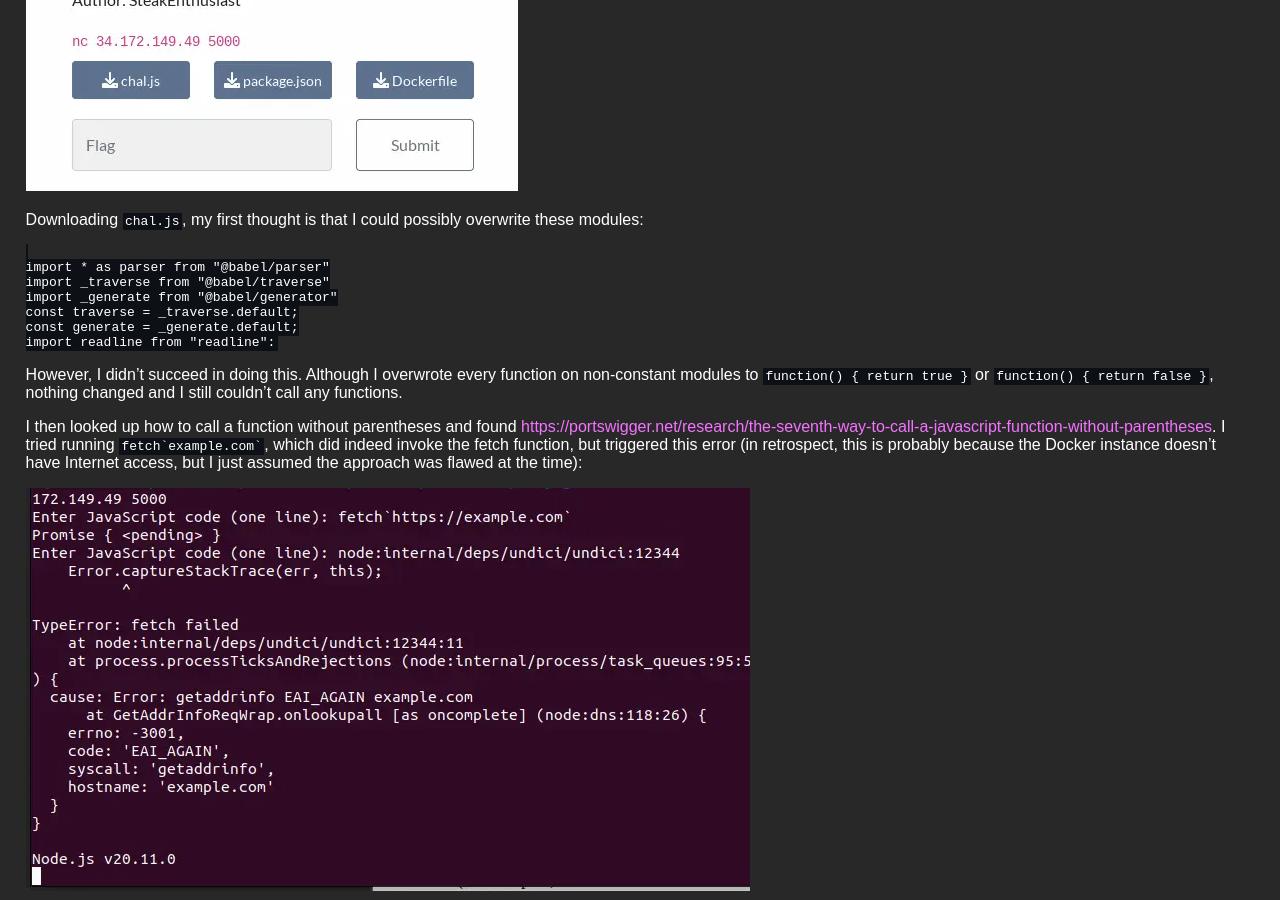
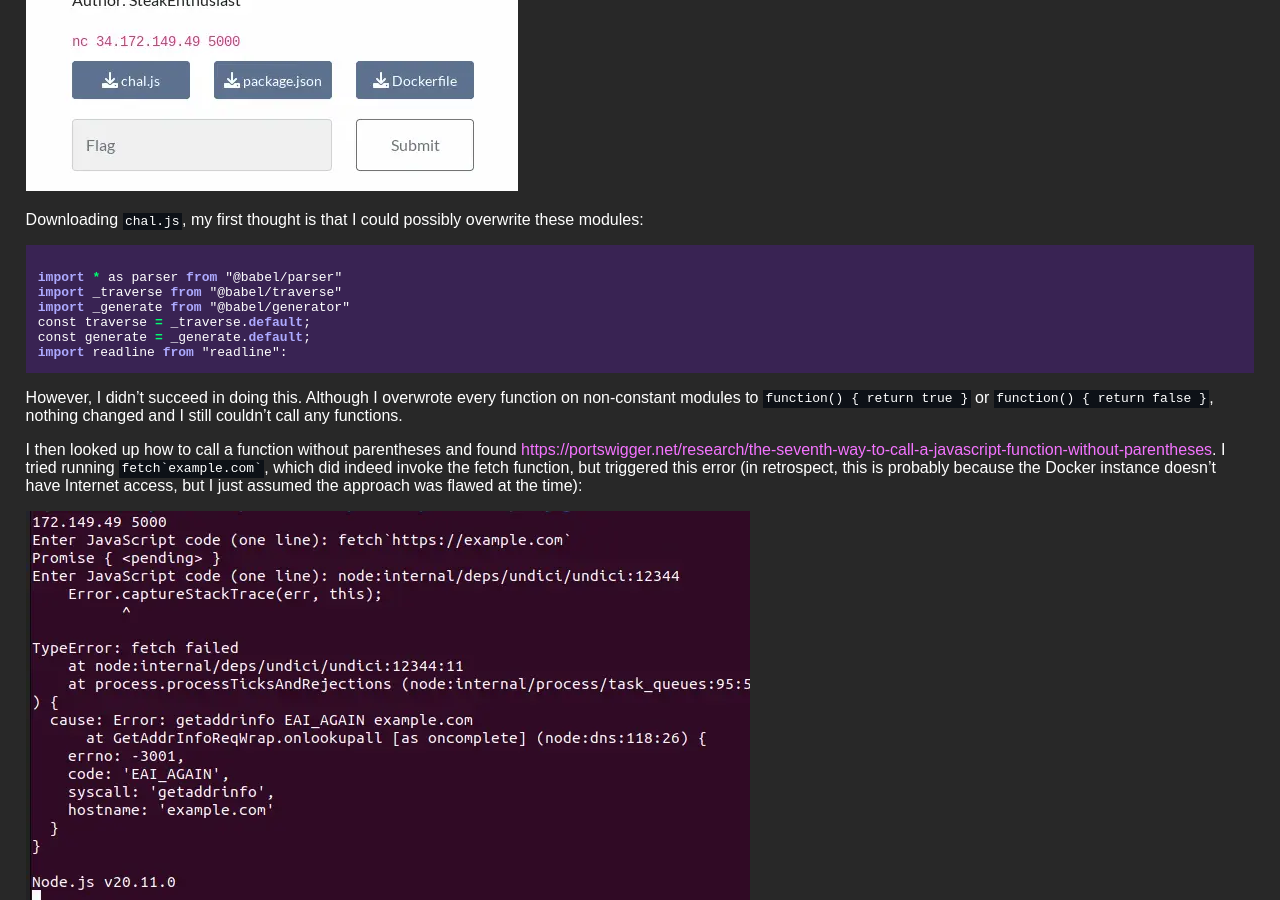
Before and after one commit to colleirose/colleirose.github.io, a Jekyll site: the page built from _posts/2024-01-15-baby-js-blacklist.md, in a window 1280 px wide and 900 px high, scrolled down 548 px. Built offline with Jekyll 4.4.1, drawn with Linux system fonts in a browser that asks for light colours.

Commit message:
Fix code highlighting issues on old posts

````diff
--- a/_posts/2024-01-15-baby-js-blacklist.md
+++ b/_posts/2024-01-15-baby-js-blacklist.md
@@ -14,14 +14,14 @@ We're given this challenge:
 ![Challenge description: "I hate functions. I hate them so much, that I made it so you can never call them!"](/assets/img/baby%20js%20blacklist%20challenge%20info.webp)
 
 Downloading <code>chal.js</code>, my first thought is that I could possibly overwrite these modules:
-<pre><code class="language-javascript">
+```js
 import * as parser from "@babel/parser"
 import _traverse from "@babel/traverse"
 import _generate from "@babel/generator"
 const traverse = _traverse.default;
 const generate = _generate.default;
 import readline from "readline":
-</code></pre>
+```
 
 However, I didn't succeed in doing this. Although I overwrote every function on non-constant modules to <code>function() { return true }</code> or <code>function() { return false }</code>, nothing changed and I still couldn't call any functions.
 
````
Also changed, not shown: _posts/2024-01-15-no-code.md (+2 -2 lines).
